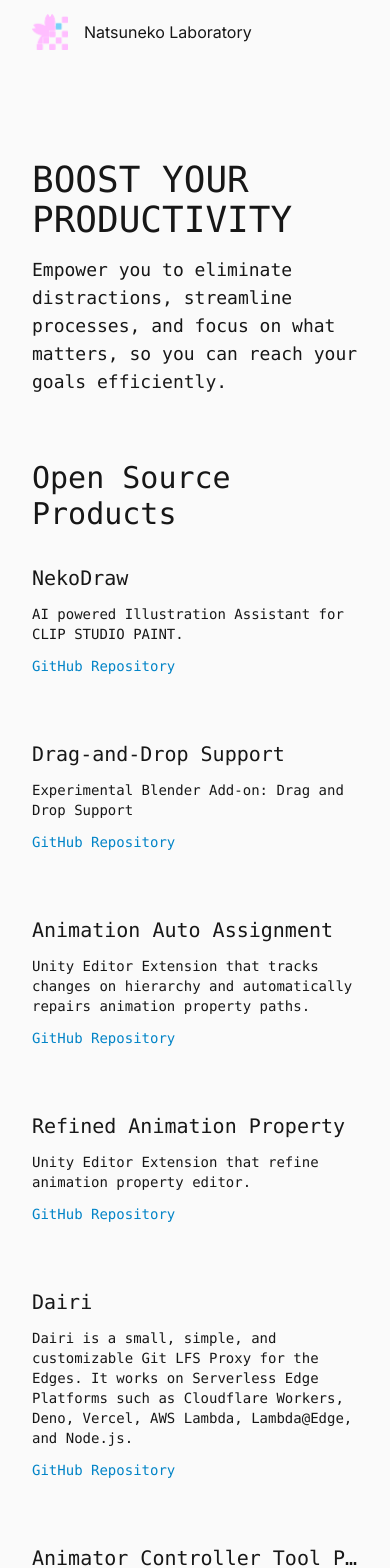
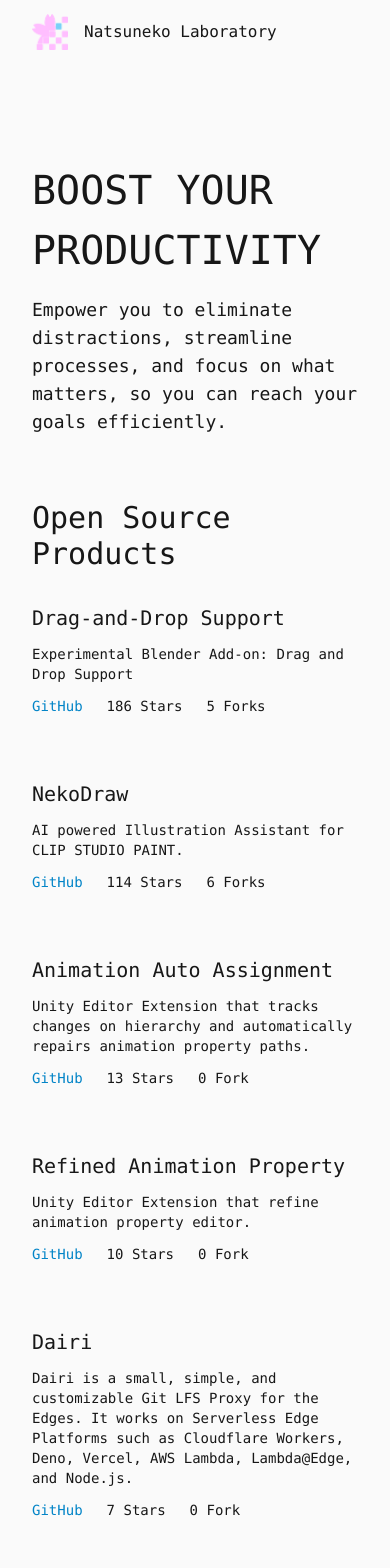
Before and after one commit to mika-f/natsuneko.com, a Next.js app: page / in a window 390 px wide. Shown: the top 1568 px of the page. Built offline with nearby package versions, Linux system fonts and the light colour scheme; no server answers.

Commit message:
feat: add more products

```diff
--- a/src/app/layout.tsx
+++ b/src/app/layout.tsx
@@ -1,15 +1,17 @@
 import type { Metadata } from "next";
 import { Inter } from "next/font/google";
-import "./globals.css";
+
 import { merge } from "@/utils/clsx";
 import { Header } from "@/components/Header";
 import { Footer } from "@/components/Footer";
 
+import "./globals.css";
+
 const inter = Inter({ subsets: ["latin"] });
 
 export const metadata: Metadata = {
-  title: "NatsunekoLaboratory",
-  description: "NatsunekoLaboratory website",
+  title: "Natsuneko Laboratory",
+  description: "Natsuneko Laboratory website",
 };
 
 export default function RootLayout({
--- a/src/app/page.tsx
+++ b/src/app/page.tsx
@@ -1,14 +1,23 @@
 "use client";
 
-import { OSS_PRODUCTS, PRODUCTS } from "@/configurations/products";
+import {
+  OSS_PRODUCTS,
+  OpenSourceProduct,
+  PRODUCTS,
+  WEB_SERVICES,
+} from "@/configurations/products";
 import { Player } from "@lottiefiles/react-lottie-player";
+
+const getScore = (oss: OpenSourceProduct): number => {
+  return oss.stars * 2 + oss.forks;
+};
 
 export default function Home() {
   return (
     <div className="flex flex-col pt-12 mx-8 font-mono">
       <section className="flex container mx-auto items-center w-full pt-12 md:pt-24">
         <div className="xl:w-1/2">
-          <h1 className="uppercase text-4xl md:text-8xl mb-4">
+          <h1 className="uppercase text-[2.5rem] md:text-8xl mb-4">
             Boost Your <br /> Productivity
           </h1>
           <div className="text-lg md:text-2xl">
@@ -32,7 +41,7 @@ export default function Home() {
       <section className="mt-16 mb-8 container mx-auto">
         <h2 className="text-3xl md:text-5xl mb-8">Open Source Products</h2>
         <div className="grid grid-cols-1 md:grid-cols-2 xl:grid-cols-3 gap-x-8 gap-y-16">
-          {OSS_PRODUCTS.map((w) => (
+          {OSS_PRODUCTS.sort((a, b) => getScore(b) - getScore(a)).map((w) => (
             <div
               className="flex flex-col gap-y-3 md:gap-y-2"
               key={w.repository}
@@ -42,13 +51,23 @@ export default function Home() {
               </div>
               <div className="text-sm md:text-base">{w.description}</div>
               <div className="text-sm md:text-base">
+                <ul className="flex gap-x-6">
+                  <li>
                     <a
                       href={w.repository}
                       className="dark:text-sky-300 text-sky-600"
                       target="_blank"
                     >
-                  GitHub Repository
+                      GitHub
                     </a>
+                  </li>
+                  <li>
+                    {w.stars} {w.stars > 1 ? "Stars" : "Star"}
+                  </li>
+                  <li>
+                    {w.forks} {w.forks > 1 ? "Forks" : "Fork"}
+                  </li>
+                </ul>
               </div>
             </div>
           ))}
@@ -56,15 +75,17 @@ export default function Home() {
       </section>
 
       <section className="mt-16 mb-8 container mx-auto">
-        <h2 className="text-3xl md:text-5xl mb-8">Other Products</h2>
+        <h2 className="text-3xl md:text-5xl mb-8">Proprietary Products</h2>
         <div className="grid grid-cols-1 md:grid-cols-2 xl:grid-cols-3 gap-x-8 gap-y-16">
-          {PRODUCTS.map((w) => (
+          {PRODUCTS.sort((a, b) => b.likes - a.likes).map((w) => (
             <div className="flex flex-col gap-y-3 md:gap-y-2" key={w.url}>
               <div className="text-xl md:text-3xl whitespace-nowrap overflow-hidden text-ellipsis">
                 {w.title}
               </div>
               <div className="text-sm md:text-base">{w.description}</div>
               <div className="text-sm md:text-base">
+                <ul className="flex gap-6">
+                  <li>
                     <a
                       href={w.url}
                       className="dark:text-sky-300 text-sky-600"
@@ -72,6 +93,38 @@ export default function Home() {
                     >
                       Website
                     </a>
+                  </li>
+                  <li>
+                    {w.likes} {w.likes > 1 ? "Likes" : "Like"}
+                  </li>
+                </ul>
+              </div>
+            </div>
+          ))}
+        </div>
+      </section>
+
+      <section className="mt-16 mb-8 container mx-auto">
+        <h2 className="text-3xl md:text-5xl mb-8">Web Services</h2>
+        <div className="grid grid-cols-1 md:grid-cols-2 xl:grid-cols-3 gap-x-8 gap-y-16">
+          {WEB_SERVICES.map((w) => (
+            <div className="flex flex-col gap-y-3 md:gap-y-2" key={w.url}>
+              <div className="text-xl md:text-3xl whitespace-nowrap overflow-hidden text-ellipsis">
+                {w.title}
+              </div>
+              <div className="text-sm md:text-base">{w.description}</div>
+              <div className="text-sm md:text-base">
+                <ul className="flex gap-6">
+                  <li>
+                    <a
+                      href={w.url}
+                      className="dark:text-sky-300 text-sky-600"
+                      target="_blank"
+                    >
+                      Website
+                    </a>
+                  </li>
+                </ul>
               </div>
             </div>
           ))}
--- a/src/components/Footer.tsx
+++ b/src/components/Footer.tsx
@@ -1,6 +1,6 @@
 const Footer: React.FC = () => {
   return (
-    <footer className="py-12 mx-8">
+    <footer className="py-12 mx-8 font-mono">
       <div className="container mx-auto pt-4 text-sm">
         <div className="mx-8 flex items-center justify-center text-neutral-700 dark:text-neutral-300">
           &copy; {new Date().getFullYear()} Natsuneko Laboratory.
--- a/src/components/Header.tsx
+++ b/src/components/Header.tsx
@@ -2,7 +2,7 @@ import Image from "next/image";
 
 const Header: React.FC = () => {
   return (
-    <header className="h-16 mx-8">
+    <header className="h-16 mx-8 font-mono">
       <div className="container mx-auto h-full">
         <div className="flex h-full items-center justify-between">
           <a href="/" className="flex  items-center gap-x-4">
--- a/src/configurations/products.ts
+++ b/src/configurations/products.ts
@@ -2,24 +2,38 @@ type OpenSourceProduct = {
   title: string;
   description: string;
   repository: string;
+  stars: number;
+  forks: number;
 };
 
 type Product = {
   title: string;
   description: string;
   url: string;
+  likes: number;
 };
 
+type WebService = {
+  title: string;
+  description: string;
+  url: string;
+};
+
+// manually updated at 2023/10/26
 const OSS_PRODUCTS: OpenSourceProduct[] = [
   {
     title: "NekoDraw",
     description: "AI powered Illustration Assistant for CLIP STUDIO PAINT.",
     repository: "https://github.com/mika-f/nekodraw",
+    stars: 114,
+    forks: 6,
   },
   {
     title: "Drag-and-Drop Support",
     description: "Experimental Blender Add-on: Drag and Drop Support",
     repository: "https://github.com/mika-f/blender-drag-and-drop",
+    stars: 186,
+    forks: 5,
   },
   {
     title: "Animation Auto Assignment",
@@ -27,6 +41,8 @@ const OSS_PRODUCTS: OpenSourceProduct[] = [
       "Unity Editor Extension that tracks changes on hierarchy and automatically repairs animation property paths.",
     repository:
       "https://github.com/natsuneko-laboratory/animation-auto-assignment",
+    stars: 13,
+    forks: 0,
   },
   {
     title: "Refined Animation Property",
@@ -34,12 +50,16 @@ const OSS_PRODUCTS: OpenSourceProduct[] = [
       "Unity Editor Extension that refine animation property editor.",
     repository:
       "https://github.com/natsuneko-laboratory/refined-animation-property",
+    stars: 10,
+    forks: 0,
   },
   {
     title: "Dairi",
     description:
       "Dairi is a small, simple, and customizable Git LFS Proxy for the Edges. It works on Serverless Edge Platforms such as Cloudflare Workers, Deno, Vercel, AWS Lambda, Lambda@Edge, and Node.js.",
     repository: "https://github.com/natsuneko-laboratory/git-lfs-proxy",
+    stars: 7,
+    forks: 0,
   },
   {
     title: "Animator Controller Tool PostProcessing",
@@ -47,6 +67,8 @@ const OSS_PRODUCTS: OpenSourceProduct[] = [
       "Rewrite the behavior of AnimatorControllerTool to be the default setting recommended by VRChat.",
     repository:
       "https://github.com/natsuneko-laboratory/animator-controller-tool-post-processing",
+    stars: 6,
+    forks: 0,
   },
   {
     title: "Constraint by Humanoid",
@@ -54,35 +76,94 @@ const OSS_PRODUCTS: OpenSourceProduct[] = [
       "A Unity editor extension that configures IConstraint component based on Unity Humanoid Rules.",
     repository:
       "https://github.com/natsuneko-laboratory/constraint-by-humanoid",
+    stars: 4,
+    forks: 0,
   },
   {
     title: "create-unitypackage",
     description: "Create UnityPackage without Unity in GitHub Actions",
     repository: "https://github.com/natsuneko-laboratory/create-unitypackage",
+    stars: 3,
+    forks: 0,
   },
   {
     title: "Power Rename",
     description:
       "PowerRename for Unity is Unity editor extension for renaming GameObjects in hierarchy.",
     repository: "https://github.com/natsuneko-laboratory/power-rename",
+    stars: 2,
+    forks: 0,
   },
   {
     title: "Refractions",
     description:
       "The .NET reflection library for .NET Standard 2.0 (for Unity backward compatibles).",
     repository: "https://github.com/natsuneko-laboratory/refractions",
+    stars: 1,
+    forks: 0,
   },
   {
     title: "AssetExplorer",
     description:
       "AssetExplorer is a Unity client implementation of AssetDatabase (assetdatabase.natsuneko.cat). As an editor extension, you can take over Unity's workflow and search for assets.",
     repository: "https://github.com/mika-f/AssetExplorer",
+    stars: 1,
+    forks: 0,
   },
   {
     title: "UStyled",
     description:
       "UStyled: A Utility-First USS Framework for UI Toolkit, inspired by Tailwind CSS.",
     repository: "https://github.com/mika-f/UStyled",
+    stars: 0,
+    forks: 0,
+  },
+  {
+    title: "remark-text-decoration",
+    description:
+      "remark-text-decoration is a remark plugin to add text decoration syntax.",
+    repository: "https://github.com/mika-f/remark-text-decoration",
+    stars: 0,
+    forks: 0,
+  },
+  {
+    title: "Duplicate Name Modifier",
+    description:
+      "Blender add-on for renaming duplicate objects from Object.001 to Object_001.",
+    repository: "https://github.com/mika-f/duplicate-name-modifier",
+    stars: 0,
+    forks: 0,
+  },
+  {
+    title: "Bone Convention Switcher",
+    description:
+      "Blender add-on for switching Blender Bones Naming Conventions between Unity and MMD.",
+    repository: "https://github.com/mika-f/bone-convention-switcher",
+    stars: 0,
+    forks: 0,
+  },
+  {
+    title: "lycoris",
+    description:
+      "lycoris is a state management library inspired by Recoil and Jotai but for Vue.",
+    repository: "https://github.com/mika-f/lycoris",
+    stars: 0,
+    forks: 0,
+  },
+  {
+    title: "nextpida",
+    description:
+      "nextpida is a package that TypeScript friendly apis path generator for Next.js.",
+    repository: "https://github.com/mika-f/nextpida",
+    stars: 1,
+    forks: 0,
+  },
+  {
+    title: "Asset Lens",
+    description: "The fastest Unity asset reference search editor extension",
+    repository: "https://github.com/natsuneko-laboratory/asset-lens",
+    stars: 0,
+    forks: 0,
   },
 ];
 
@@ -92,13 +173,56 @@ const PRODUCTS: Product[] = [
     description:
       "TextMesh Creator is an Blender add-on to create a text mesh from a specified font file.",
     url: "https://docs.natsuneko.cat/en-us/text-mesh-creator/overview/",
+    likes: 113,
   },
   {
     title: "Udon Analyzer",
     description:
       "Roslyn Analyzers for VRChat UdonSharp developers. Report realtime diagnostics in your code such as not exposed API, not supported syntaxes, and best practices for UdonSharp.",
     url: "https://docs.natsuneko.cat/en-us/udon-analyzer/overview/",
+    likes: 77,
+  },
+  {
+    title: "Automatic Material Duplicator",
+    description:
+      "Automatic Material Duplicator is an editor extension for Unity to duplicate materials automatically when you duplicate GameObjects.",
+    url: "https://docs.natsuneko.cat/en-us/automatic-material-duplicator/overview/",
+    likes: 97,
+  },
+  {
+    title: "Material Split View",
+    description:
+      "Material Split View is a Unity editor extension to preview the material with the split view.",
+    url: "https://docs.natsuneko.cat/en-us/material-split-view/",
+    likes: 122,
+  },
+  {
+    title: "FBX Batch Export",
+    description: "Blender Add-on for exporting multiple FBX as batch",
+    url: "https://natsuneko-vrc.booth.pm/items/3853094",
+    likes: 45,
+  },
+  {
+    title: "Particle Live Toolkit - Algo Patcher",
+    description: "Patching hash algorithm for reducing bugs on Unity 2019.",
+    url: "https://natsuneko-vrc.booth.pm/items/4000603",
+    likes: 64,
   },
 ];
 
-export { OSS_PRODUCTS, PRODUCTS };
+const WEB_SERVICES: WebService[] = [
+  {
+    title: "Natsuneko Docs",
+    description: "Documentation Hub for Natsuneko Laboratory Products",
+    url: "https://docs.natsuneko.cat",
+  },
+  {
+    title: "AssetExplorer",
+    description:
+      "AssetExplorer opens the door to a world of Unity packages and assets, where you can effortlessly uncover, search, and delve into a wealth of resources, enabling you to take your Unity projects to new heights with ease and efficiency.",
+    url: "https://assetexplorer.natsuneko.cat",
+  },
+];
+
+export { OSS_PRODUCTS, PRODUCTS, WEB_SERVICES };
+export type { OpenSourceProduct, Product, WebService };
```
Lines whose indentation alone changed are shown as unchanged.
